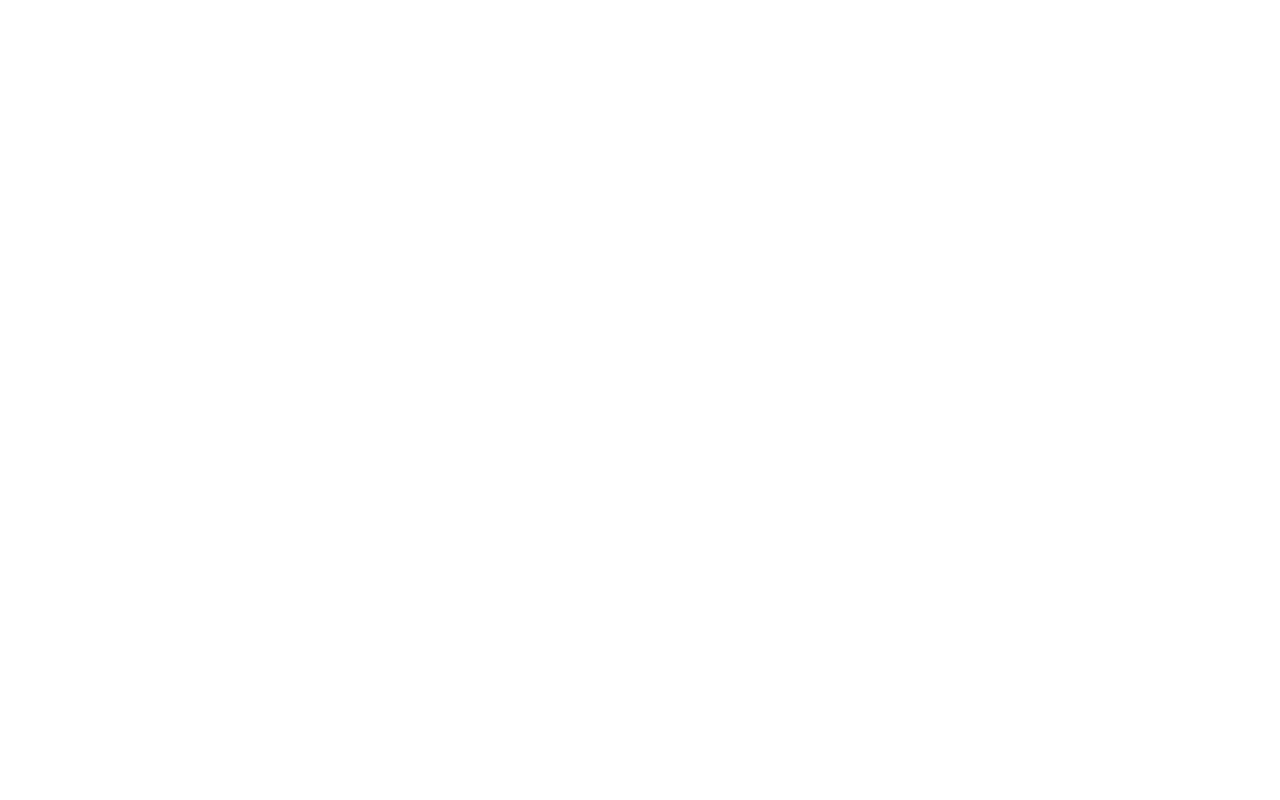
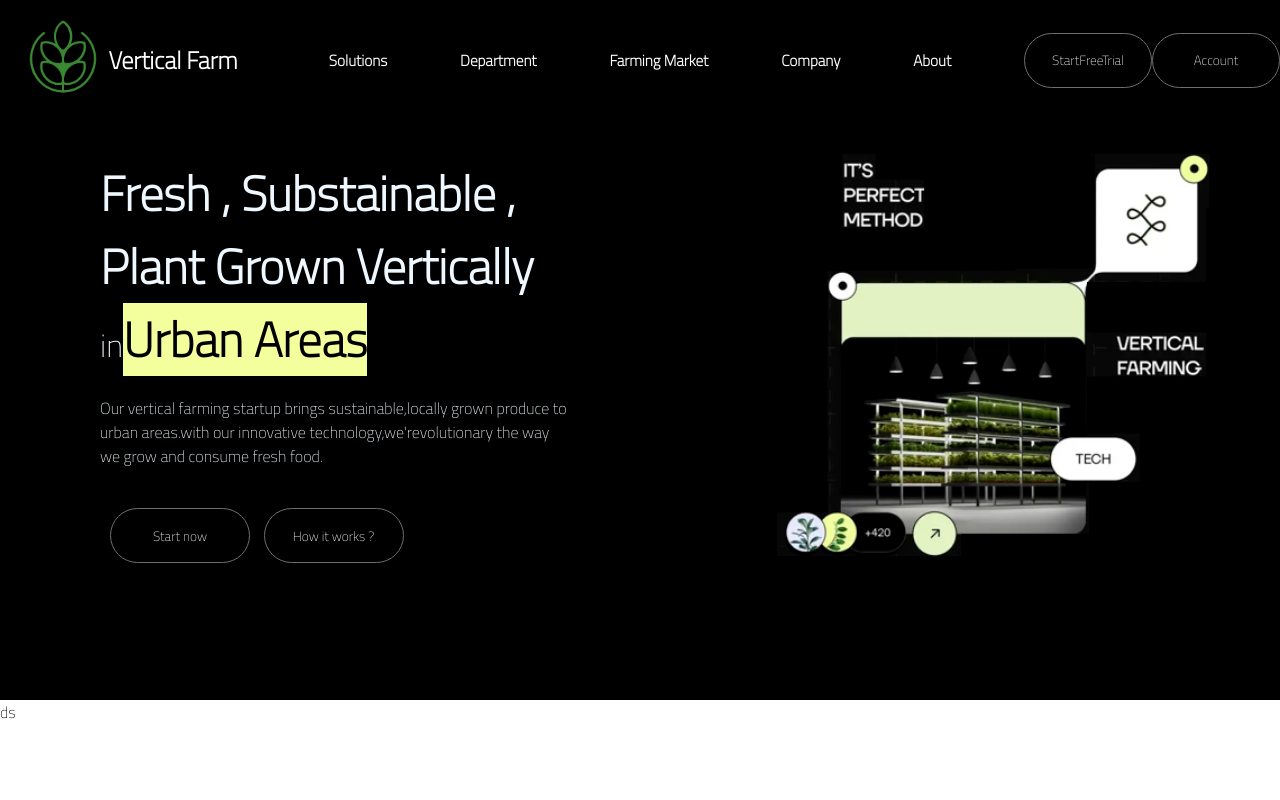
Before and after one commit to ArunJ03/vertical-farm, a plain HTML site: page index.html in a window 1280 px wide. Drawn offline with Linux system fonts and the light colour scheme.

Commit message:
ADD.website is created

```diff
--- a/assets/css/style.css
+++ b/assets/css/style.css
@@ -1,3 +1,149 @@
+@import url('https://fonts.googleapis.com/css2?family=Titillium+Web:wght@200&display=swap');
 *{
     margin: 0;
+    padding: 0;
+    font-family: 'Titillium Web', sans-serif;
+    box-sizing: border-box;
 }
+nav
+{
+    display: flex;
+    float: inline-start;
+    width: 100%;
+    height: 15vh;
+    background-color:black
+}
+#logo
+{
+    display: flex;
+    background-color: black;
+    width: 20%;
+    align-items: center;
+    justify-content: center;
+}
+#logo>img{
+    justify-content: flex-start;
+    max-width: 90px;
+    clip-path: circle();
+    margin-top: 5px;
+}
+#logo>h2{
+    color: white;
+    font-family: 'Titillium Web', sans-serif;}
+.nav{
+    display: flex;
+    flex-direction: row;
+    width: 60%;
+    align-items: center;
+    justify-content: center;
+    justify-content: space-evenly;
+    color: white;
+    font-family: 'Titillium Web', sans-serif;
+    font-size: small;
+}
+.nav-buttons
+{
+    display: flex;
+    flex-direction: row;
+    align-items: center;
+    justify-content: space-evenly;
+    width: 20%;
+}
+.nav-buttons>button
+{
+    background-color: black;
+    color: white;
+    border-radius: 45px;
+    border: 0.25px solid rgb(111, 110, 110);
+
+    font-family: 'Titillium Web', sans-serif;
+    height: 55px;
+    width: 140px;
+
+}
+
+.nav-buttons>button:focus
+{
+    background-color: rgb(90, 193, 129);
+    color: black;
+}
+.main-body
+{
+    display:flex ;
+    flex-direction: row;
+    width: 100%;
+    height: 60vh;
+    background-color: black;
+}
+
+.bottom-body
+{
+    display: flex;
+    width: 100%;
+    height: 12.5vh;
+    background-color:white
+}
+#top-left-content
+{
+    display: flex;
+    background-color: black;
+    width: 55%;
+    color: aliceblue;
+    font-family: 'Titillium Web', sans-serif;
+    flex-direction: column;
+    justify-content: center;
+    margin-left: 100px;
+}
+#top-left-content>.h1,.h2,.h3{
+    font-size: xx-large;
+}
+.paragraph
+{
+    padding-top: 20px;
+}
+.button>button
+{
+    background-color: black;
+    color: white;
+    border-radius: 45px;
+    border: 0.25px solid rgb(111, 110, 110);
+    font-family: 'Titillium Web', sans-serif;
+    height: 55px;
+    width: 140px;
+    margin-top: 40px;
+    margin-left: 10px;
+}
+.colorgreen {
+    display: inline-block;
+    background-color: #f3fe9d;
+    color: black;
+    font-weight: 900;
+
+    /* padding: 0;
+    margin: 0%; */
+    /* font-size: 55px; */
+}
+.top-right-content
+{
+    display: flex;
+    background-color: black;
+    width: 45%;
+    justify-content: center;
+}
+.main-bottom
+{
+    display: flex;
+    height: 100%;
+    width: 100%;
+    background-color: black;
+    align-items: center;
+    justify-content: center;
+
+}
+footer
+{
+    display: flex;
+    width: 100%;
+    height: 12.5vh;
+
+}
--- a/index.html
+++ b/index.html
@@ -7,6 +7,64 @@
     <title>vertical-farm</title>
 </head>
 <body>
+    <nav>
+        <div id="logo">
+            <img src="assets/images/logo.png" alt="">
+            <h2>Vertical Farm</h2>
+        </div>
+        <div class="nav">
+            <h3>Solutions</h3>
+            <h3>Department</h3>
+            <h3>Farming Market</h3>
+            <h3>Company</h3>
+            <h3>About</h3>
+        </div>
+        <div class="nav-buttons">
+            <button id="trial"> StartFreeTrial</button>
+            <button id="Account">Account</button>
+        </div>
+
+    </nav>
+    <section class="main-body">
+        <div id="top-left-content">
+                 <div class="h1">
+                <h1 id="row1">Fresh , Substainable , <i class="bi bi-sunglasses"></i></h1>
+                    </div>
+                    <div class="h2">
+                <h1 id="row1">Plant Grown Vertically</h1>
+
+                    </div>
+                    <div class="h3">
+                        <span>in</span><h1 class="colorgreen">Urban Areas</h1>
+
+                    </div>
+                    <div class="paragraph">
+                        <p>Our vertical farming startup brings sustainable,locally grown produce to</p>
+                        <p>urban areas.with our innovative technology,we'revolutionary the way</p>
+                        <p>we grow and consume fresh food.</p>
+                    </div>
+                    <div class="button">
+                        <button id="button2">Start now </button>
+                        <button id="button3">How it works ?</button>
+                    </div>
+
+        </div>
+        <div class="top-right-content">
+            <img src="assets/images/oie_07sEENoMXiSV.png" alt="">
+        </div>
+
+
+    </section>
+    <section class="bottom-body">
+        <div class="main-bottom">
+            iubi
+        </div>
+
+    </section>
+    <footer>
+        ds
+    </footer>
+
 
 </body>
 </html>
```
Also changed, not shown: assets/images/images.png (added), assets/images/logo.png (added), assets/images/oie_07sEENoMXiSV.png (added).
